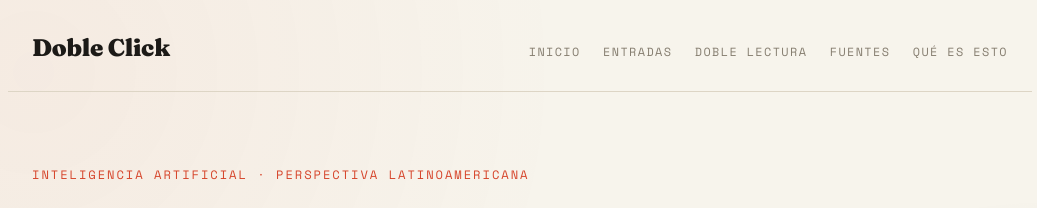
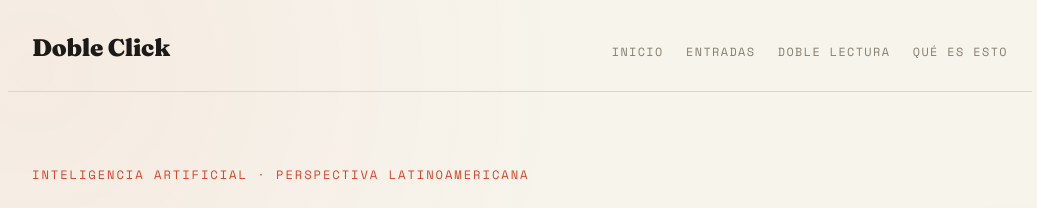
Before and after one commit to jaguridi/doble-click-blog, a Jekyll site: the page built from index.md, in a window 1280 px wide and 900 px high. Shown: the top 208 px of the window, without its empty margins (120-1157 px from the left). Built offline with Jekyll 4.4.1, drawn with Linux system fonts in a browser that asks for light colours.

Commit message:
Fuentes: saca 'Fuentes' del menu; queda accesible desde 'Que es esto'
Co-Authored-By: Claude Opus 4.8 (1M context) <noreply@anthropic.com>

```diff
--- a/_layouts/default.html
+++ b/_layouts/default.html
@@ -19,7 +19,6 @@
       <a href="{{ '/' | relative_url }}">Inicio</a>
       <a href="{{ '/entradas/' | relative_url }}">Entradas</a>
       <a href="{{ '/doble-lectura/' | relative_url }}">Doble Lectura</a>
-      <a href="{{ '/fuentes/' | relative_url }}">Fuentes</a>
       <a href="{{ '/about/' | relative_url }}">Qué es esto</a>
     </nav>
   </header>
@@ -35,7 +34,6 @@
         <a href="{{ '/' | relative_url }}">Inicio</a>
         <a href="{{ '/entradas/' | relative_url }}">Entradas</a>
         <a href="{{ '/doble-lectura/' | relative_url }}">Doble Lectura</a>
-        <a href="{{ '/fuentes/' | relative_url }}">Fuentes</a>
         <a href="{{ '/about/' | relative_url }}">Qué es esto</a>
         <a href="{{ '/feed.xml' | relative_url }}">RSS</a>
       </nav>
```
